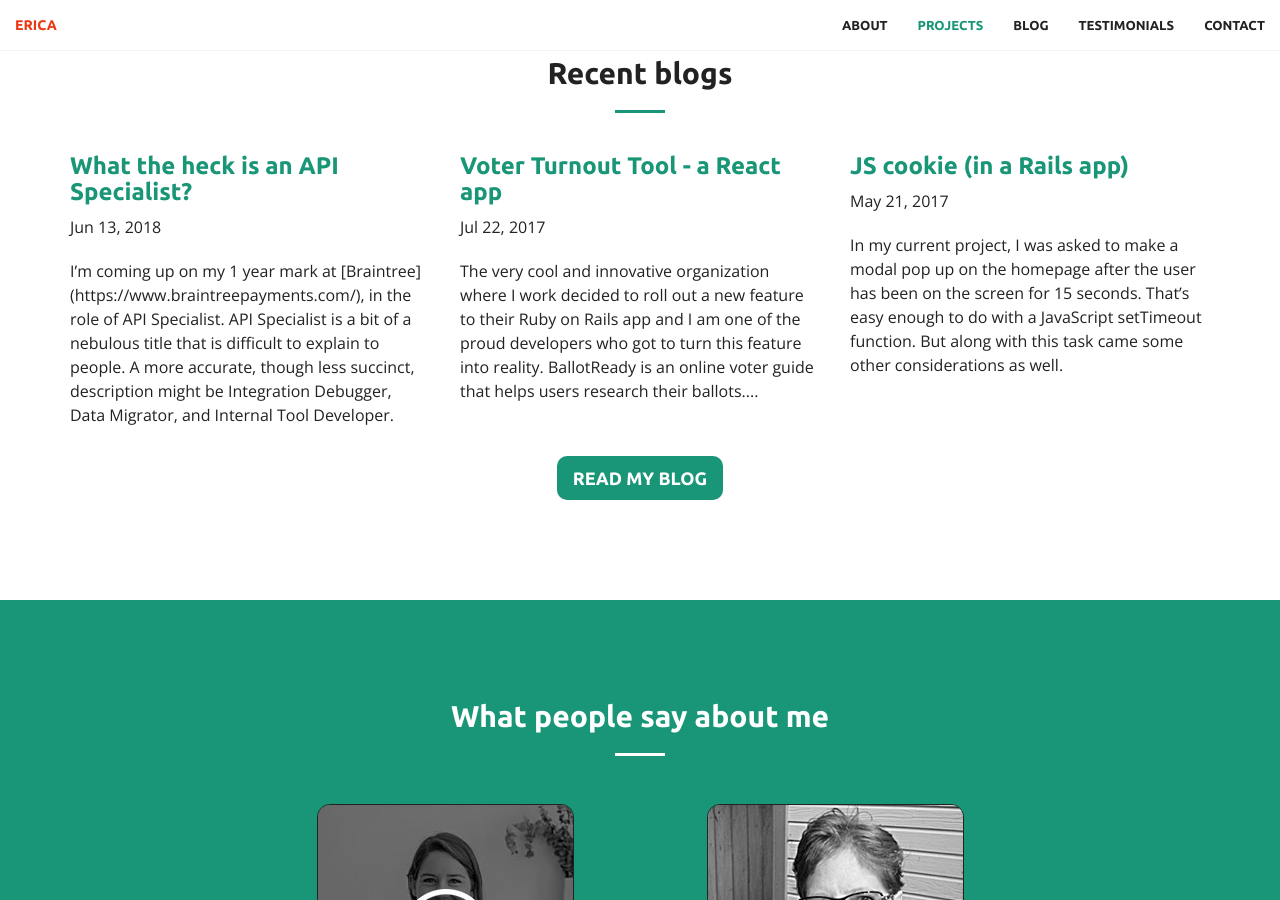
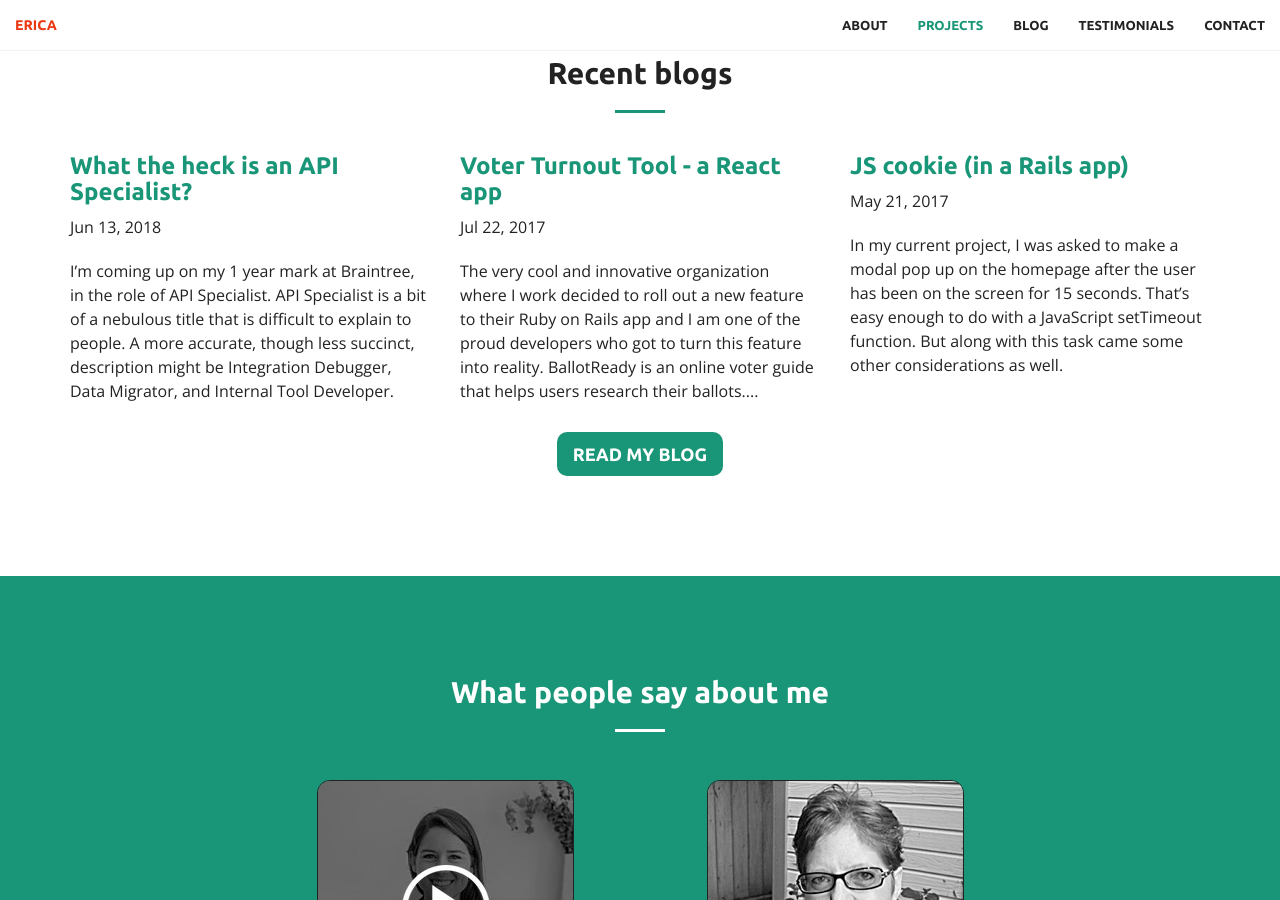
Before and after one commit to ESosa0/ericablog, a Jekyll site: the page built from index.html, in a window 1280 px wide and 900 px high, scrolled down 3835 px. Built offline with Jekyll 4.4.1, drawn with Linux system fonts in a browser that asks for light colours; some of the changed lines change nothing that is shown.

Commit message:
fixed md link in blog excerpt

```diff
--- a/_posts/2018-06-13-whats-an-api-specialist.md
+++ b/_posts/2018-06-13-whats-an-api-specialist.md
@@ -3,7 +3,7 @@ layout: post
 title: What the heck is an API Specialist?
 author: Erica Sosa
 tags: []
-excerpt: I’m coming up on my 1 year mark at [Braintree](https://www.braintreepayments.com/), in the role of API Specialist. API Specialist is a bit of a nebulous title that is difficult to explain to people. A more accurate, though less succinct, description might be Integration Debugger, Data Migrator, and Internal Tool Developer.
+excerpt: I’m coming up on my 1 year mark at Braintree, in the role of API Specialist. API Specialist is a bit of a nebulous title that is difficult to explain to people. A more accurate, though less succinct, description might be Integration Debugger, Data Migrator, and Internal Tool Developer.
 permalink: /blog/:title
 ---
 
```
